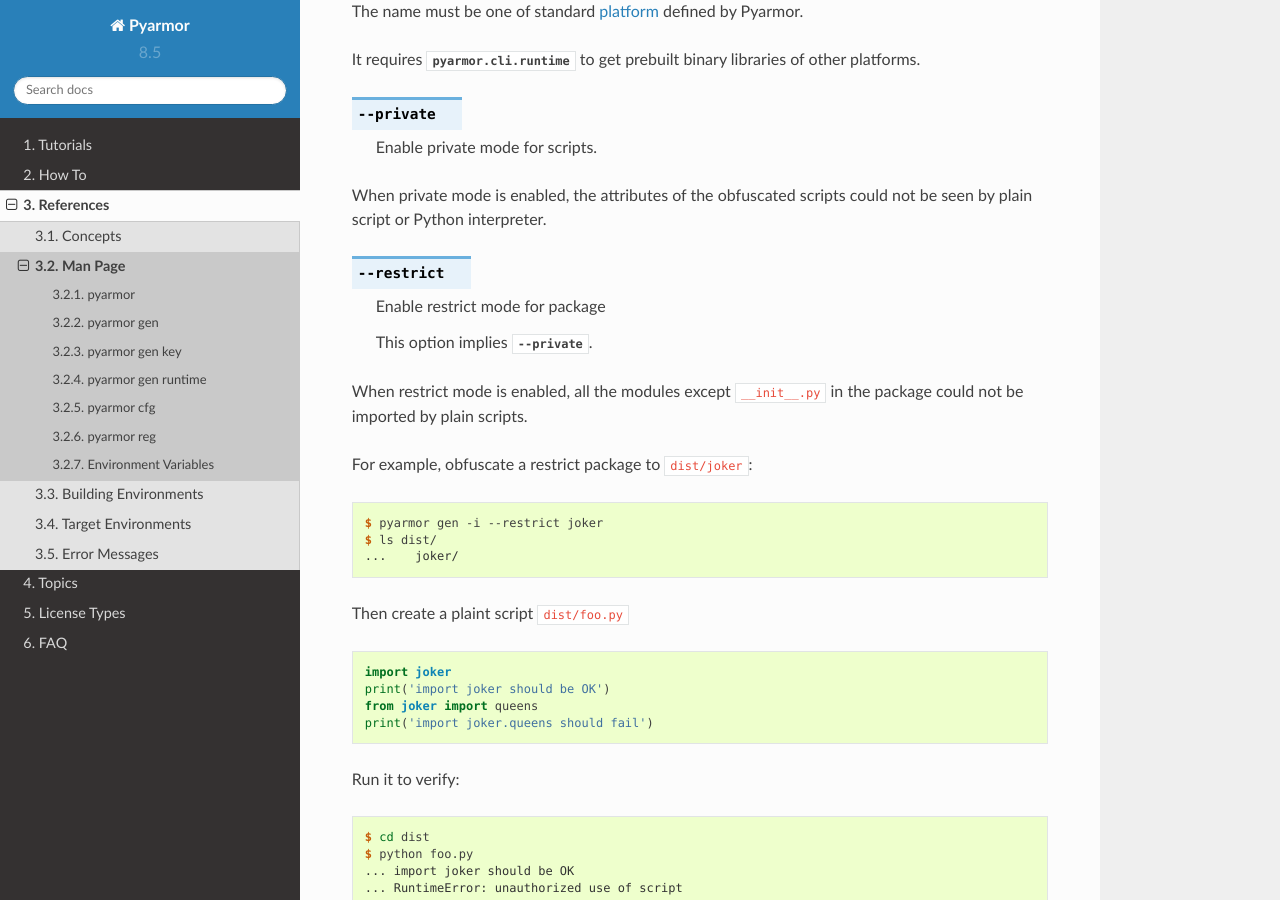
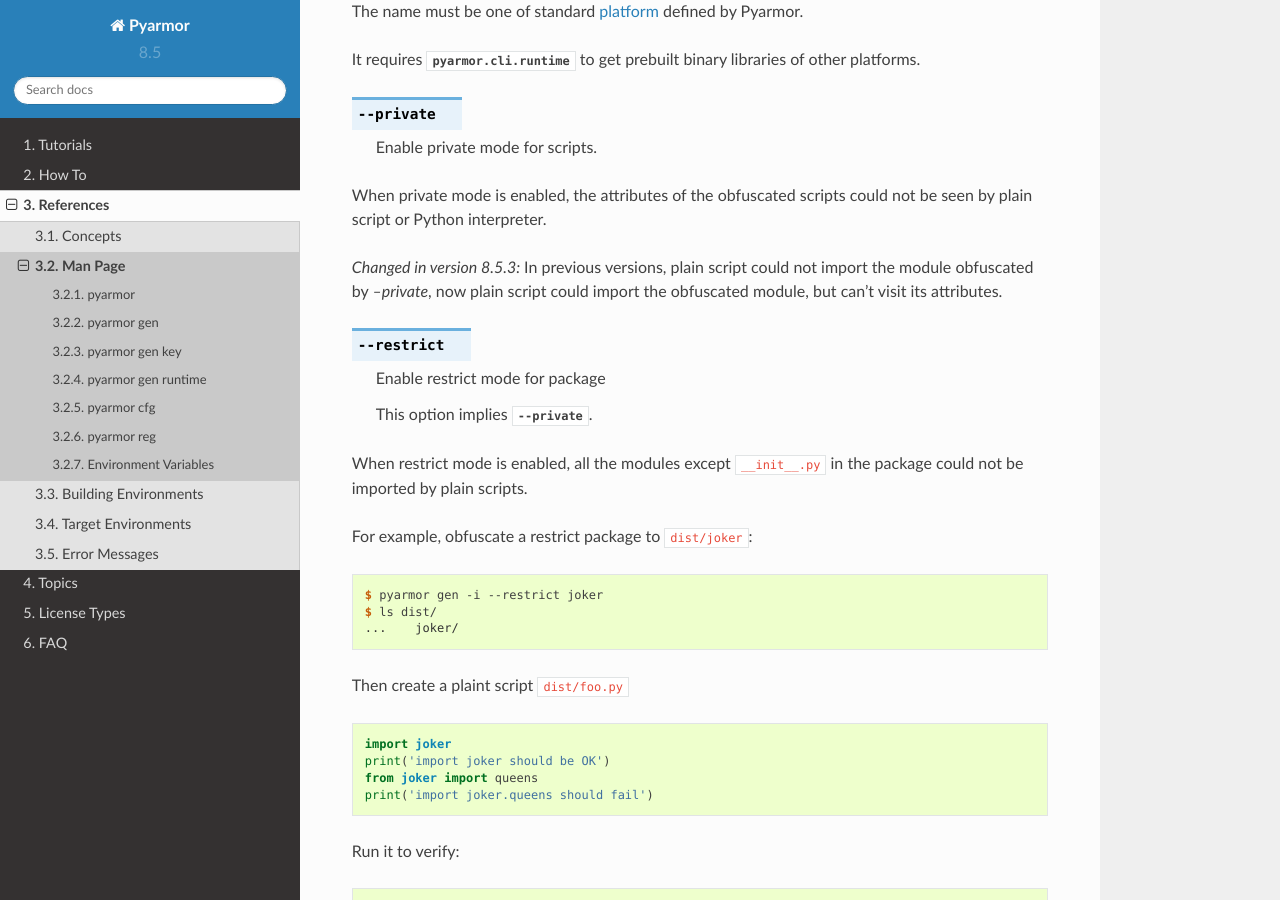
Before and after one commit to dashingsoft/pyarmor, a Sphinx documentation site: the page built from docs/reference/man.rst, in a window 1280 px wide and 900 px high, scrolled down 11788 px. Built offline with Sphinx 7.4.7 and the Read the Docs theme 2.0.0, drawn with Linux system fonts in a browser that asks for light colours.

Commit message:
Add version changed notes for option `--private`

```diff
--- a/docs/reference/man.rst
+++ b/docs/reference/man.rst
@@ -413,6 +413,10 @@
             Enable private mode for scripts.
 
 When private mode is enabled, the attributes of the obfuscated scripts could not be seen by plain script or Python interpreter.
+
+.. versionchanged:: 8.5.3
+
+   In previous versions, plain script could not import the module obfuscated by `--private`, now plain script could import the obfuscated module, but can't visit its attributes.
 
 .. option:: --restrict
 
```
